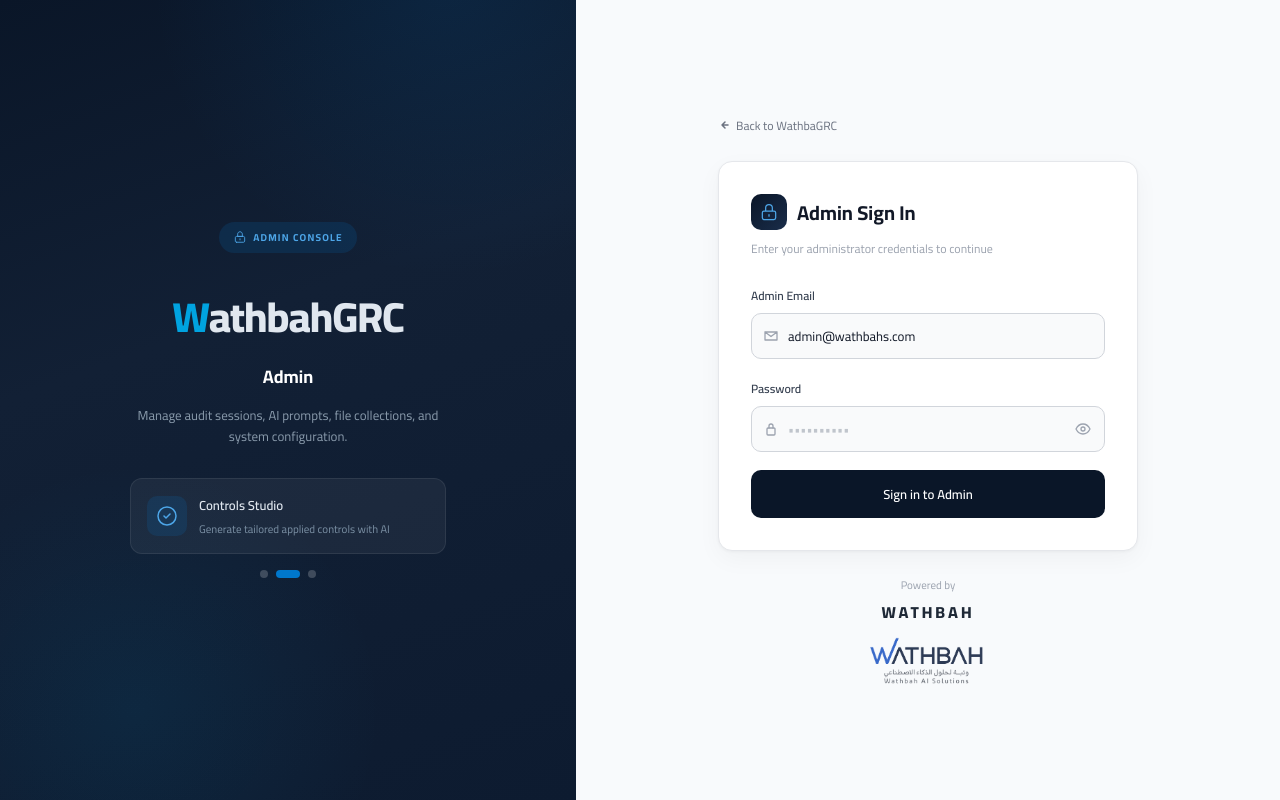
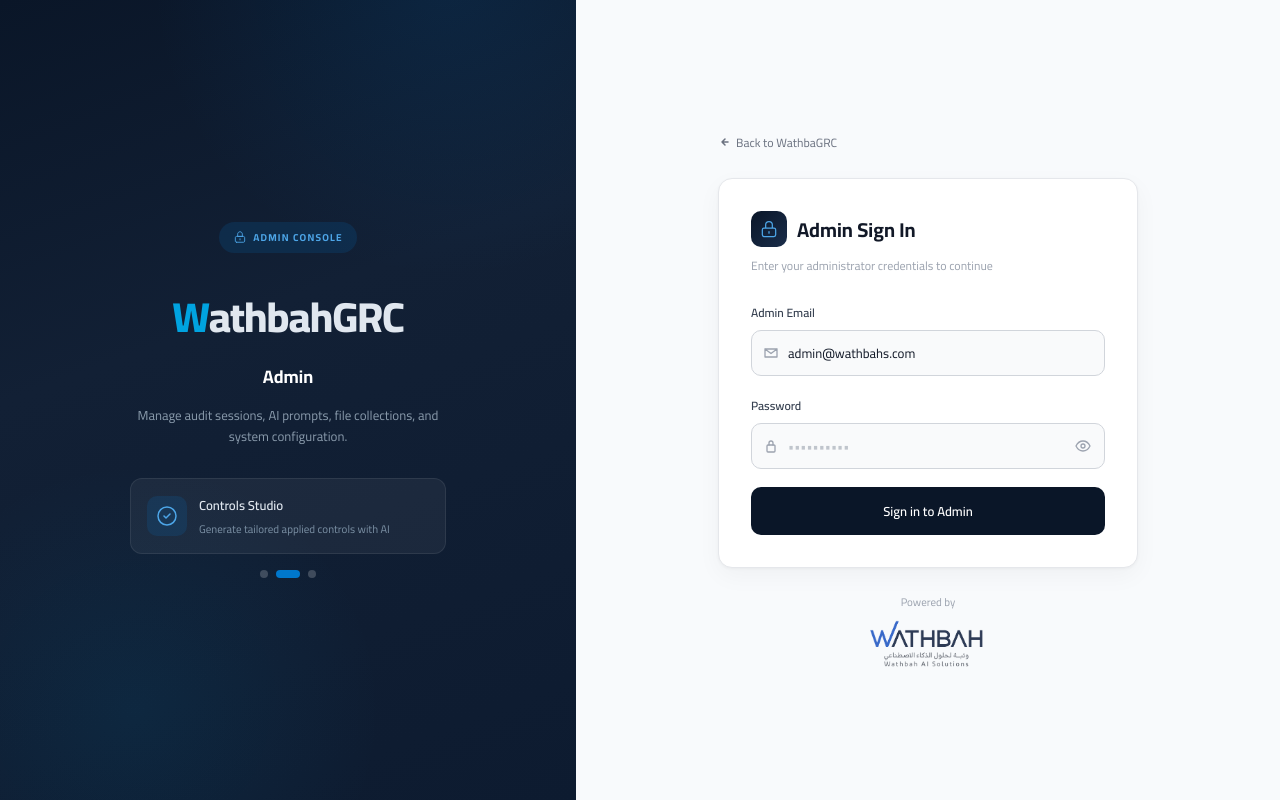
Before and after one commit to muhammadmansour/prompt, a website: page login.html in a window 1280 px wide. Drawn offline with Linux system fonts and the light colour scheme.

Commit message:
Login: remove WATHBAH text, keep only logo below Powered by

```diff
--- a/login.css
+++ b/login.css
@@ -362,16 +362,10 @@
   align-items: center;
   gap: 2px;
 }
-.login-footer-brand {
-  font-size: 16px;
-  font-weight: 800;
-  letter-spacing: 3px;
-  color: #1f2937;
-}
 .login-footer-logo {
   max-width: 120px;
   height: auto;
-  margin-top: 8px;
+  margin-top: 6px;
   opacity: 0.85;
 }
 
--- a/login.html
+++ b/login.html
@@ -118,7 +118,6 @@
 
       <div class="login-footer">
         <span>Powered by</span>
-        <strong class="login-footer-brand">WATHBAH</strong>
         <img src="image.png" alt="Wathbah Logo" class="login-footer-logo">
       </div>
     </div>
```
